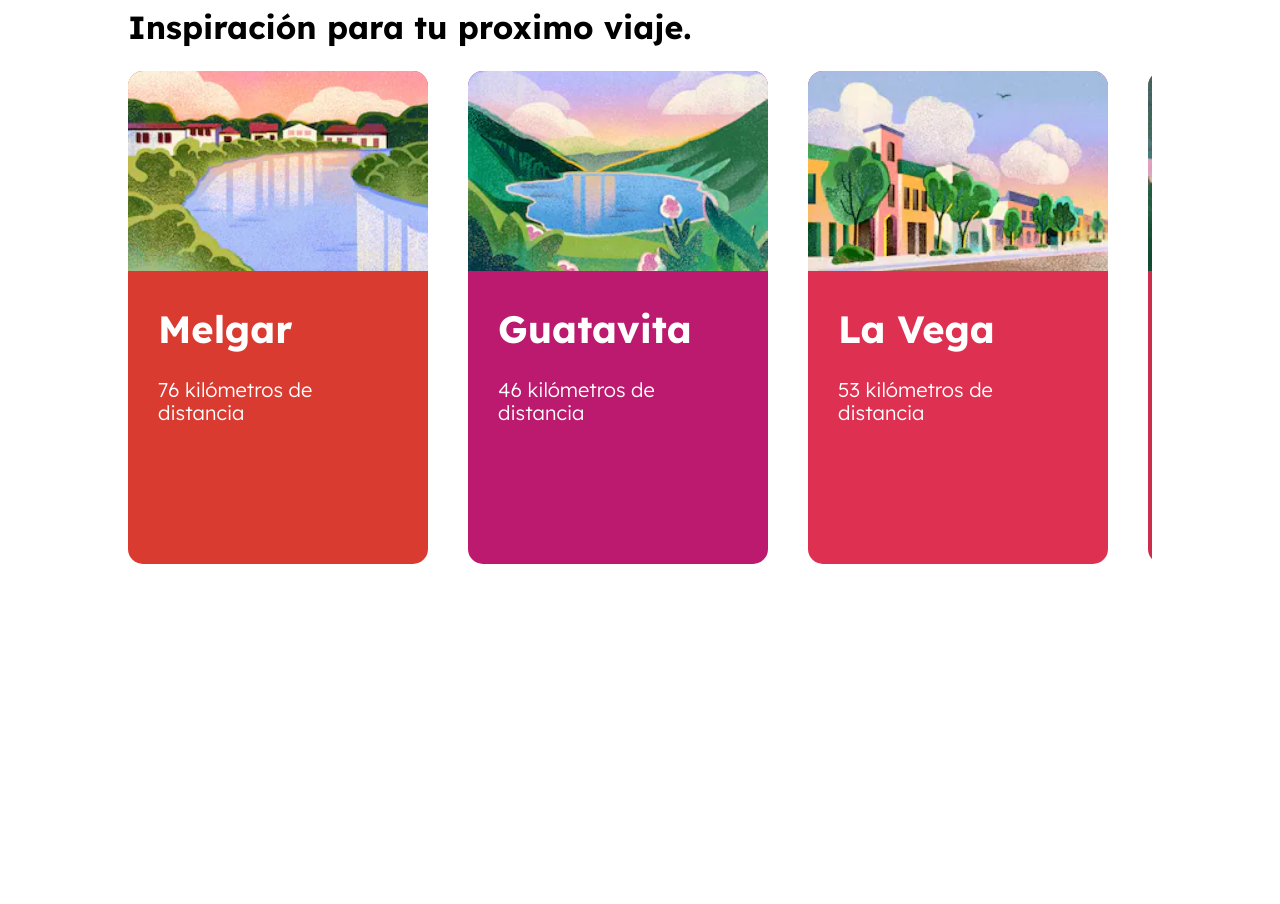
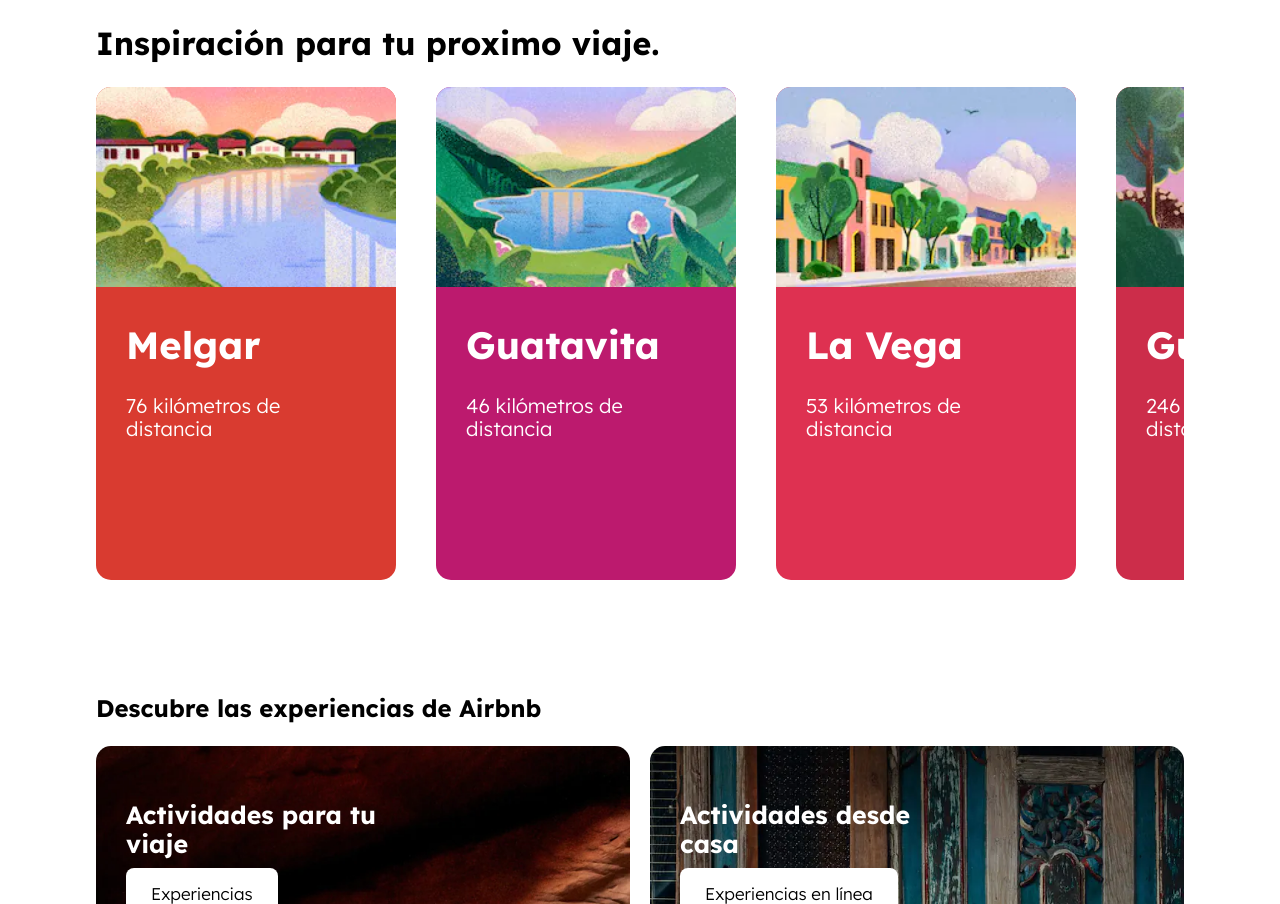
Before and after one commit to dolivare5/clon--de-airbnb, a website: page index.html in a window 1280 px wide. Shown: the part 1896-2800 px from the top of the page. Before the commit the page ends 2530 px from the top, so only its background shows below. Drawn offline with Linux system fonts and the light colour scheme; files whose address does not match are found by name.

Commit message:
Sección de experiencias terminada. Utilize display flex, padding y margin para darle estilos al contenido HTML.

```diff
--- a/index.html
+++ b/index.html
@@ -302,5 +302,22 @@
             </div><!-- .lugares__grid -->
 
         </section> <!-- .lugares .contenedor -->
+
+        <section class="experiencias contenedor">
+            <h3 class="experiencias__heading">Descubre las experiencias de Airbnb</h3>
+            <div class="experiencias__contenedor">
+
+                <div class="experiencia">
+                    <p class="experiencia__texto">Actividades para tu viaje</p>
+                    <a href="#" class="experiencia__enlace">Experiencias</a>
+                </div> <!-- .experiencia -->
+
+                <div class="experiencia">
+                    <p class="experiencia__texto">Actividades desde casa</p>
+                    <a href="#" class="experiencia__enlace">Experiencias en línea</a>
+                </div> <!-- .experiencia -->
+
+            </div> <!-- .experiencias__contenedor -->
+        </section> <!-- .contenedor -->
     </body>
 </html>
--- a/src/scss/base/_globales.scss
+++ b/src/scss/base/_globales.scss
@@ -18,7 +18,7 @@ p {
     font-size: 2rem;
 }
 .contenedor {
-    width: 80%;
+    width: 85%;
     margin: 0 auto;
 }
 img {
--- /dev/null
+++ b/src/scss/ui/contenido/_experiencias.scss
@@ -0,0 +1,49 @@
+@use "../../base/variables" as v;
+@use "../../base/mixins" as m;
+.experiencias{
+    &__contenedor{
+        @include m.tablet{
+            display: flex;
+            gap: 2rem;
+        }
+    }
+}
+
+.experiencia{
+    &:nth-child(1){
+        background-image: url("..//img/experiencia_viaje.webp");
+    }
+    &:nth-child(2){
+        background-image: url("..//img/experiencia_casa.webp");
+    }
+    background-size: cover;
+    background-position: center;
+    background-repeat: no-repeat;
+    padding: 3rem 0 34rem 3rem;
+    border-radius: 1.5rem;
+    margin-bottom: 3rem;
+
+    @include m.tablet{
+        padding-bottom: 31rem;
+        width: 50%;
+    }
+
+    @include m.desktop{
+        padding: 6rem 0 101rem 6rem;
+    }
+
+    &__texto{
+        color: v.$blanco;
+        font-size: 2.5rem;
+        width: 55%;
+        font-weight: bold;
+    }
+
+    &__enlace{
+        color: #000;
+        font-size: 1.7rem;
+        padding: 1.5rem 2.5rem;
+        background-color: #FFFFFF;
+        border-radius: .8rem;
+    }
+}
--- a/src/scss/ui/contenido/_index.scss
+++ b/src/scss/ui/contenido/_index.scss
@@ -1,2 +1,3 @@
 @forward "destinos";
 @forward "lugares";
+@forward "experiencias";
```
Also changed, not shown: build/css/app.css, build/img/anfitrion2.jpg (added), build/img/experiencia_casa.webp (added), build/img/experiencia_viaje.webp (added), 1 other file.
